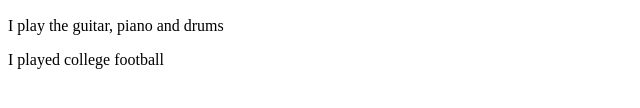
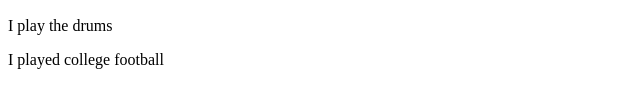
Before and after one commit to robertlamberson10/about-robert-lamberson, a plain HTML site: page index.html in a window 1280 px wide. Shown: the part 376-484 px from the top of the page, 0-640 px from the left. Drawn offline with Linux system fonts and the light colour scheme.

Commit message:
updated html

```diff
--- a/index.html
+++ b/index.html
@@ -9,7 +9,7 @@
 <p>I am married</p>
 <p>I have two kids</p>
 <img width="300px" src="https://raw.githubusercontent.com/robertlamberson10/about-robert-lamberson/main/20210920_123923.jpg"/>
-<p>I play the guitar, piano and drums</p>
+<p>I play the drums</p>
 <p>I played college football</p>
 </body>
 </html>
```
